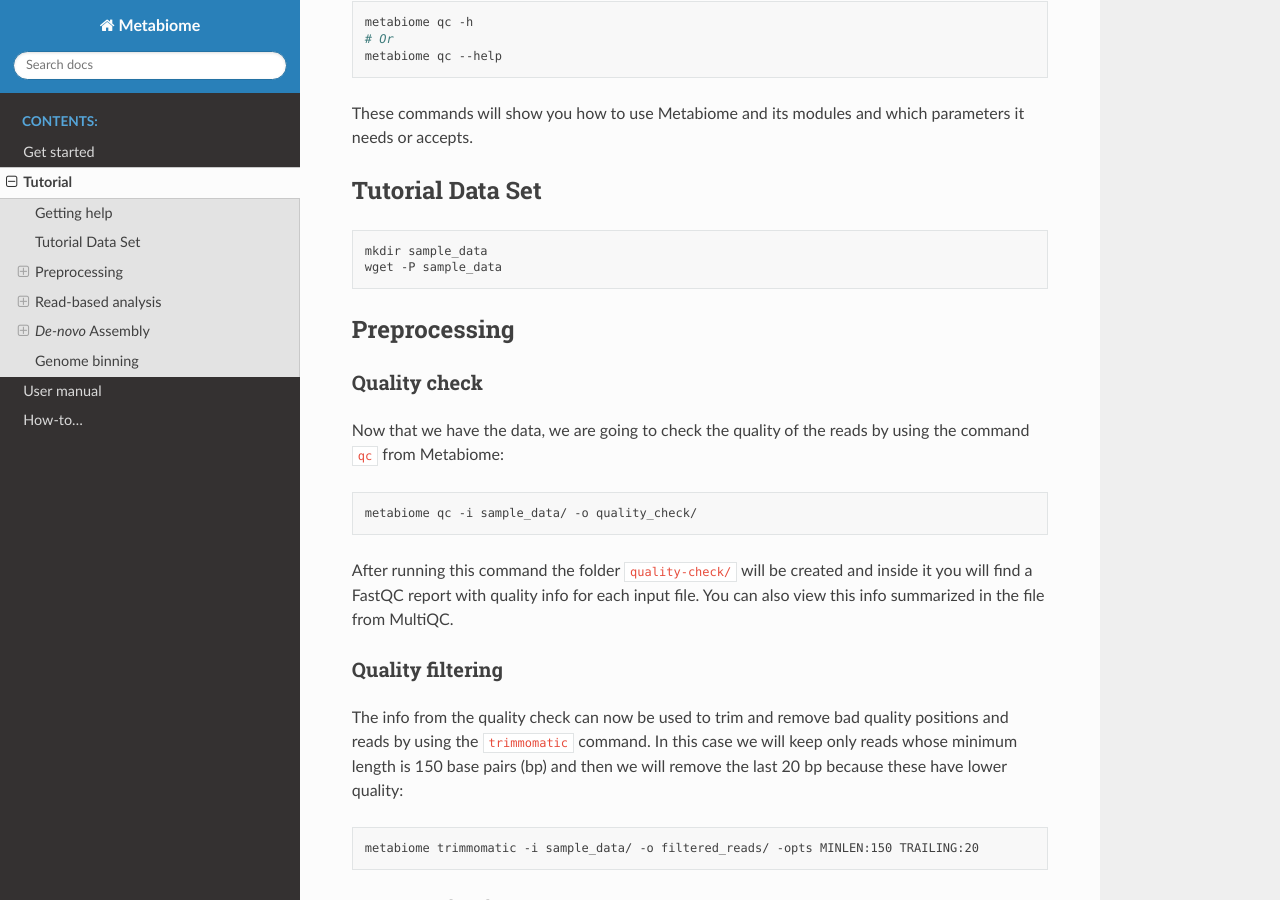
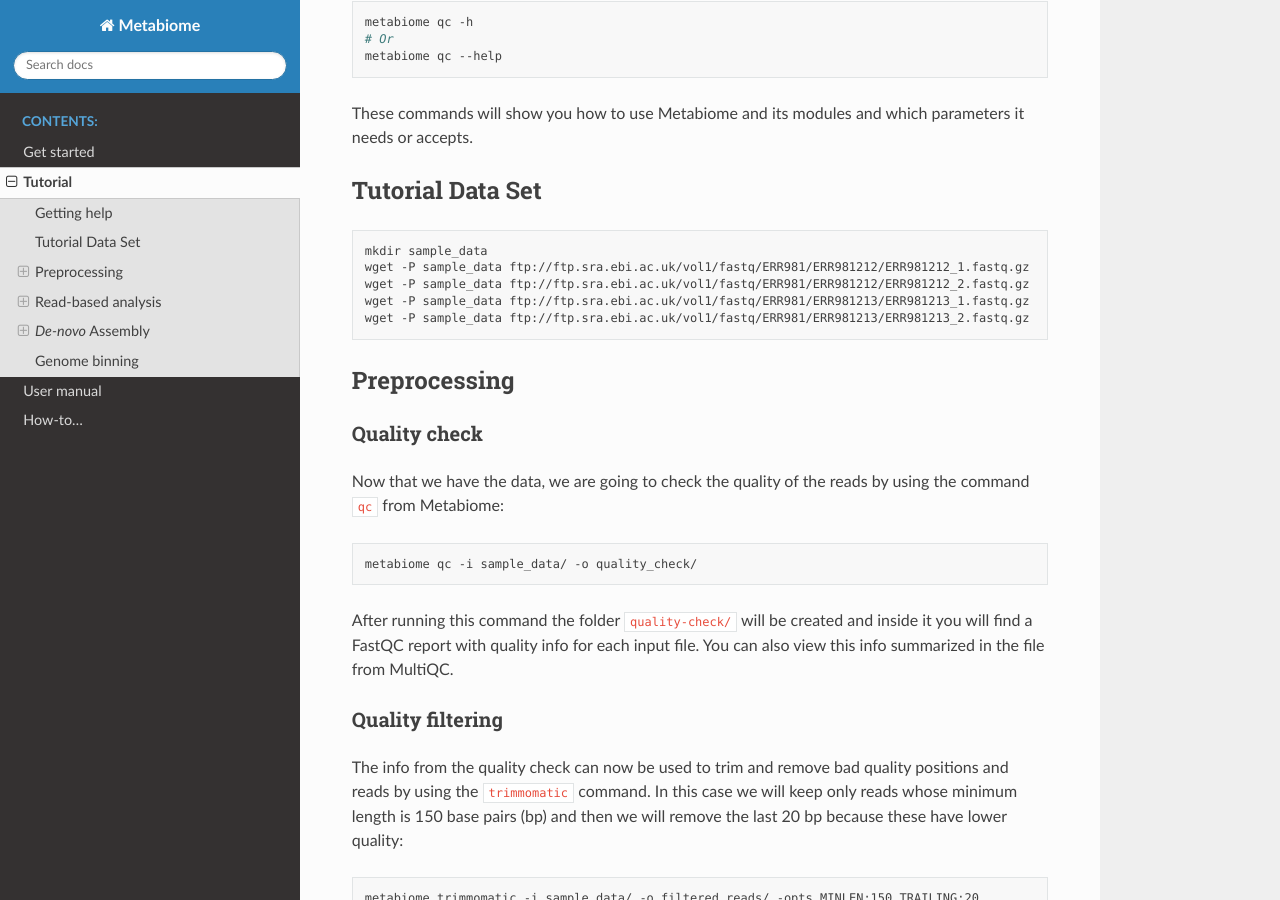
Before and after one commit to Nesper94/Metabiome, a Sphinx documentation site: the page built from documentation/source/tutorial.rst, in a window 1280 px wide and 900 px high, scrolled down 1320 px. Built offline with Sphinx 7.4.7 and the Read the Docs theme 2.0.0, drawn with Linux system fonts in a browser that asks for light colours.

Commit message:
Add links to sample sequences (PRJEB10295)

```diff
--- a/documentation/source/tutorial.rst
+++ b/documentation/source/tutorial.rst
@@ -52,7 +52,10 @@ Tutorial Data Set
 .. code-block:: bash
 
     mkdir sample_data
-    wget -P sample_data
+    wget -P sample_data ftp://ftp.sra.ebi.ac.uk/vol1/fastq/ERR981/ERR981212/ERR981212_1.fastq.gz
+    wget -P sample_data ftp://ftp.sra.ebi.ac.uk/vol1/fastq/ERR981/ERR981212/ERR981212_2.fastq.gz
+    wget -P sample_data ftp://ftp.sra.ebi.ac.uk/vol1/fastq/ERR981/ERR981213/ERR981213_1.fastq.gz
+    wget -P sample_data ftp://ftp.sra.ebi.ac.uk/vol1/fastq/ERR981/ERR981213/ERR981213_2.fastq.gz
 
 Preprocessing
 *************
```
